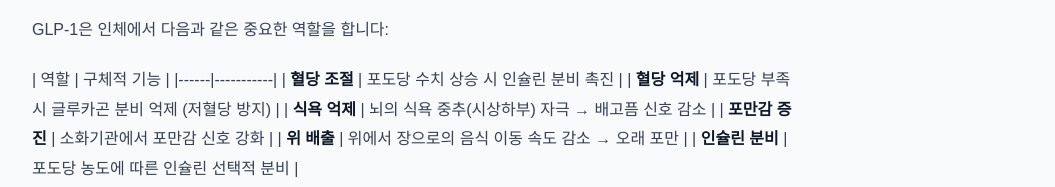
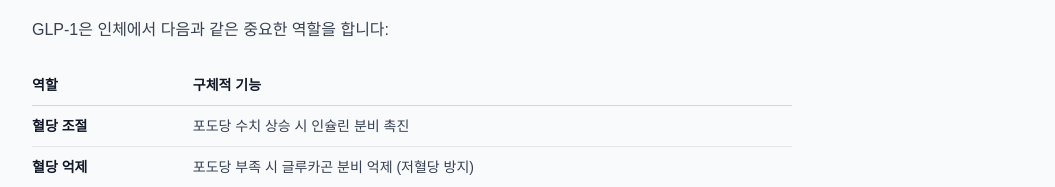
Before and after one commit to migkjy/wegovy-info, a Next.js app: page /glp1-diet-drugs-explained in a window 1280 px wide. Shown: the part 765-952 px from the top of the page, without its empty margins (112-1167 px from the left). Built offline with nearby package versions, Linux system fonts and the light colour scheme; no server answers; a web font is replaced by a local one.

Commit message:
fix: add remark-gfm for MDX table rendering
Install remark-gfm v4 and configure it in MDXRemote options so
GitHub Flavored Markdown tables render as HTML instead of raw
pipe-separated text.

```diff
--- a/package.json
+++ b/package.json
@@ -16,7 +16,8 @@
     "next": "16.1.6",
     "next-mdx-remote": "^6.0.0",
     "react": "19.2.3",
-    "react-dom": "19.2.3"
+    "react-dom": "19.2.3",
+    "remark-gfm": "^4.0.0"
   },
   "devDependencies": {
     "@tailwindcss/postcss": "^4",
--- a/src/app/[slug]/page.tsx
+++ b/src/app/[slug]/page.tsx
@@ -1,6 +1,7 @@
 import { notFound } from 'next/navigation';
 import { Metadata } from 'next';
 import { MDXRemote } from 'next-mdx-remote/rsc';
+import remarkGfm from 'remark-gfm';
 import { getAllPosts, getAllPostSlugs, getPostBySlug, getReadingTime } from '@/lib/posts';
 import RelatedPosts from '@/components/RelatedPosts';
 import ShareButtons from '@/components/ShareButtons';
@@ -158,7 +159,7 @@ export default async function PostPage({ params }: PageProps) {
           <div>
             {/* 포스트 본문 */}
             <article className="prose prose-gray max-w-none prose-headings:font-bold prose-a:text-teal-600 prose-a:no-underline hover:prose-a:underline">
-              <MDXRemote source={content} />
+              <MDXRemote source={content} options={{ mdxOptions: { remarkPlugins: [remarkGfm] } }} />
             </article>
 
             {/* 태그 */}
```
